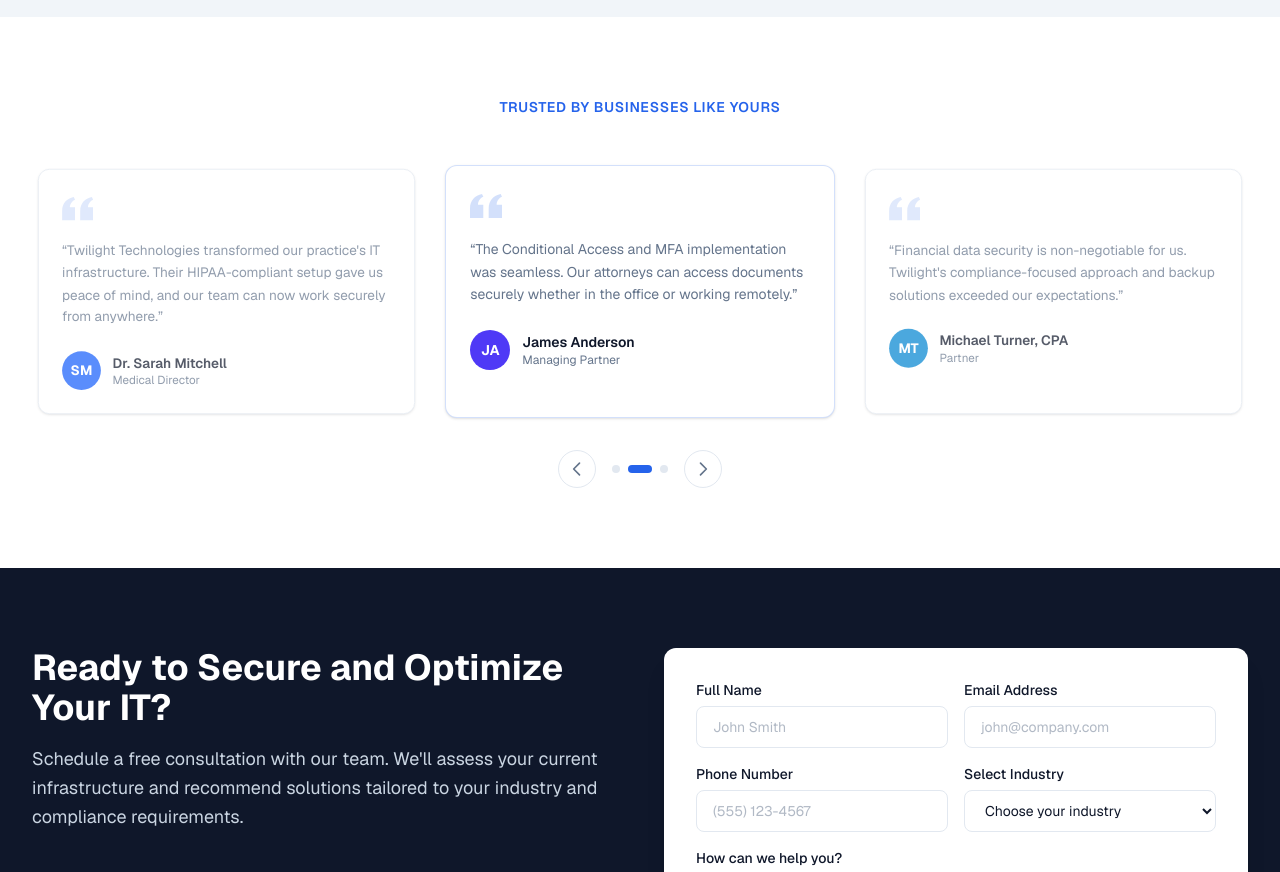
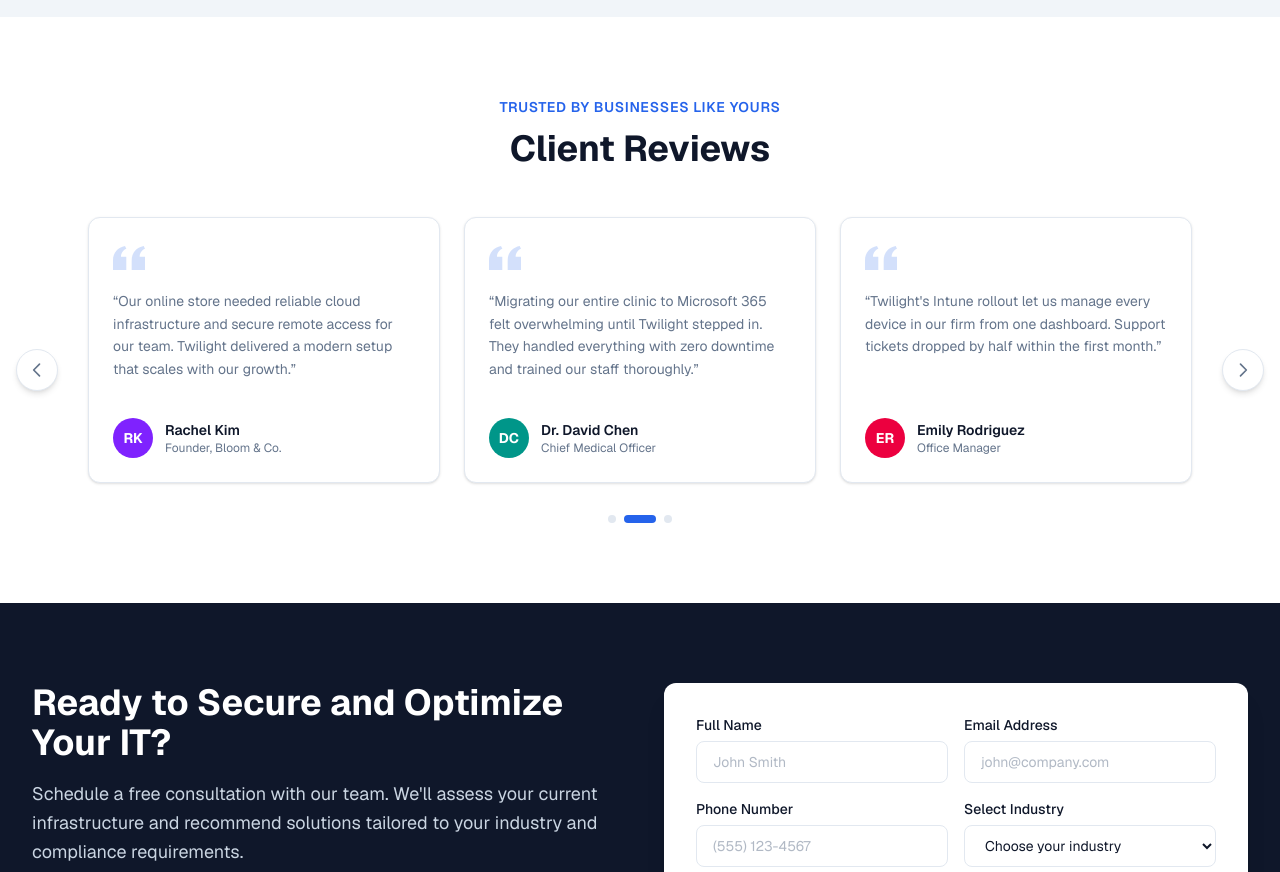
Before and after one commit to AhmadReact/twilight, a Next.js app: page / in a window 1280 px wide. Shown: the part 2900-3772 px from the top of the page. Built offline with nearby package versions, Linux system fonts and the light colour scheme.

Commit message:
Add slide-in animations to testimonials component; enhance autoplay functionality and improve layout responsiveness. Update global styles with new keyframes and animation classes for a polished user experience.

```diff
--- a/components/Testimonials.tsx
+++ b/components/Testimonials.tsx
@@ -1,41 +1,84 @@
 "use client";
 
-import { useEffect, useState } from "react";
+import {
+  useCallback,
+  useEffect,
+  useLayoutEffect,
+  useMemo,
+  useRef,
+  useState,
+} from "react";
 import { testimonials } from "@/lib/data";
 import { AnimateOnScroll } from "./AnimateOnScroll";
 
+const AUTO_PLAY_MS = 5000;
+const SLIDE_TRANSITION_MS = 50;
+const PER_SLIDE = 3;
+
+type Testimonial = (typeof testimonials)[number];
+
+function getSlides() {
+  const slides: Testimonial[][] = [];
+  for (let i = 0; i < testimonials.length; i += PER_SLIDE) {
+    slides.push(testimonials.slice(i, i + PER_SLIDE));
+  }
+  return slides;
+}
+
+function padSlide(slide: Testimonial[]) {
+  const slots: (Testimonial | null)[] = [...slide];
+  while (slots.length < PER_SLIDE) slots.push(null);
+  return slots;
+}
+
 export function Testimonials() {
-  const [active, setActive] = useState(0);
-  const [isTransitioning, setIsTransitioning] = useState(false);
+  const slides = useMemo(() => getSlides(), []);
+  const slideCount = slides.length;
+
+  const [activeSlide, setActiveSlide] = useState(0);
+  const [isPaused, setIsPaused] = useState(false);
+  const measureRef = useRef<HTMLDivElement>(null);
+  const [viewportHeight, setViewportHeight] = useState<number | null>(null);
+
+  const goTo = useCallback(
+    (index: number) => {
+      if (index === activeSlide) return;
+      setActiveSlide(index);
+    },
+    [activeSlide],
+  );
+
+  const goNext = useCallback(() => {
+    setActiveSlide((prev) => (prev === slideCount - 1 ? 0 : prev + 1));
+  }, [slideCount]);
+
+  const goPrev = useCallback(() => {
+    setActiveSlide((prev) => (prev === 0 ? slideCount - 1 : prev - 1));
+  }, [slideCount]);
+
+  useLayoutEffect(() => {
+    const measure = () => {
+      if (!measureRef.current) return;
+      let maxHeight = 0;
+      for (const child of measureRef.current.children) {
+        maxHeight = Math.max(
+          maxHeight,
+          (child as HTMLElement).getBoundingClientRect().height,
+        );
+      }
+      if (maxHeight > 0) setViewportHeight(maxHeight);
+    };
+
+    measure();
+    window.addEventListener("resize", measure);
+    return () => window.removeEventListener("resize", measure);
+  }, [slides]);
 
   useEffect(() => {
-    const interval = window.setInterval(() => {
-      setIsTransitioning(true);
-      window.setTimeout(() => {
-        setActive((prev) => (prev === testimonials.length - 1 ? 0 : prev + 1));
-        setIsTransitioning(false);
-      }, 300);
-    }, 5000);
-
+    if (isPaused) return;
+    const interval = window.setInterval(goNext, AUTO_PLAY_MS);
     return () => window.clearInterval(interval);
-  }, []);
-
-  const goTo = (index: number) => {
-    if (index === active) return;
-    setIsTransitioning(true);
-    window.setTimeout(() => {
-      setActive(index);
-      setIsTransitioning(false);
-    }, 300);
-  };
-
-  const goPrev = () => {
-    goTo(active === 0 ? testimonials.length - 1 : active - 1);
-  };
-
-  const goNext = () => {
-    goTo(active === testimonials.length - 1 ? 0 : active + 1);
-  };
+  }, [isPaused, goNext]);
 
   return (
     <section className="overflow-hidden bg-white py-20">
@@ -44,50 +87,132 @@
           <p className="text-center text-sm font-semibold uppercase tracking-wider text-primary">
             Trusted by Businesses Like Yours
           </p>
+          <h2 className="mt-3 text-center text-3xl font-bold text-navy sm:text-4xl">
+            Client Reviews
+          </h2>
         </AnimateOnScroll>
 
-        <div className="relative mt-12">
-          <div className="hidden gap-6 md:grid md:grid-cols-3">
-            {testimonials.map((testimonial, index) => (
-              <AnimateOnScroll
-                key={testimonial.name}
-                animation="fade-up"
-                delay={index * 150}
+        <AnimateOnScroll animation="fade-up" delay={150}>
+          <div
+            className="relative mt-12"
+            onMouseEnter={() => setIsPaused(true)}
+            onMouseLeave={() => setIsPaused(false)}
+            onFocus={() => setIsPaused(true)}
+            onBlur={() => setIsPaused(false)}
           >
+            <button
+              type="button"
+              onClick={goPrev}
+              className="absolute left-0 top-1/2 z-20 -translate-y-1/2 rounded-full border border-border bg-white p-2.5 text-slate shadow-md transition-all hover:border-primary hover:text-primary hover:shadow-lg max-md:hidden md:-translate-x-2 lg:-translate-x-4"
+              aria-label="Previous slide"
+            >
+              <ChevronIcon direction="left" />
+            </button>
+
+            <button
+              type="button"
+              onClick={goNext}
+              className="absolute right-0 top-1/2 z-20 -translate-y-1/2 rounded-full border border-border bg-white p-2.5 text-slate shadow-md transition-all hover:border-primary hover:text-primary hover:shadow-lg max-md:hidden md:translate-x-2 lg:translate-x-4"
+              aria-label="Next slide"
+            >
+              <ChevronIcon direction="right" />
+            </button>
+
+            {/* Hidden sizer — measures every slide at full width */}
             <div
-                  className={`h-full rounded-xl border border-border bg-white p-6 shadow-sm transition-all duration-500 ${
-                    index === active
-                      ? "scale-100 border-primary/20 shadow-md"
-                      : "scale-[0.97] opacity-70"
-                  }`}
+              ref={measureRef}
+              className="pointer-events-none invisible absolute left-0 right-0 top-0 px-0 md:px-10 lg:px-14"
+              aria-hidden="true"
             >
-                  <TestimonialCard testimonial={testimonial} />
-                </div>
-              </AnimateOnScroll>
+              {slides.map((slide, index) => (
+                <SlideGrid key={index} slots={padSlide(slide)} />
               ))}
             </div>
 
-          <div className="md:hidden">
             <div
-              className={`transition-all duration-300 ${
-                isTransitioning
-                  ? "translate-x-2 opacity-0"
-                  : "translate-x-0 opacity-100"
+              className="relative px-0 md:px-10 lg:px-14"
+              style={{ height: viewportHeight ?? undefined }}
+            >
+              {slides.map((slide, index) => (
+                <div
+                  key={index}
+                  className={`absolute inset-x-0 top-0 px-0 transition-opacity ease-out md:px-10 lg:px-14 ${
+                    index === activeSlide
+                      ? "z-10 opacity-100"
+                      : "z-0 opacity-0 pointer-events-none"
                   }`}
+                  style={{ transitionDuration: `${SLIDE_TRANSITION_MS}ms` }}
+                  aria-hidden={index !== activeSlide}
                 >
-              <div className="rounded-xl border border-primary/20 bg-white p-6 shadow-md">
-                <TestimonialCard testimonial={testimonials[active]} />
+                  <SlideGrid slots={padSlide(slide)} />
+                </div>
+              ))}
+            </div>
+
+            <div className="mt-8 flex flex-col items-center gap-4">
+              <div className="flex items-center justify-center gap-4 md:hidden">
+                <button
+                  type="button"
+                  onClick={goPrev}
+                  className="rounded-full border border-border p-2 text-slate transition-all hover:border-primary hover:text-primary"
+                  aria-label="Previous slide"
+                >
+                  <ChevronIcon direction="left" />
+                </button>
+                <button
+                  type="button"
+                  onClick={goNext}
+                  className="rounded-full border border-border p-2 text-slate transition-all hover:border-primary hover:text-primary"
+                  aria-label="Next slide"
+                >
+                  <ChevronIcon direction="right" />
+                </button>
+              </div>
+
+              <div className="flex flex-wrap items-center justify-center gap-2">
+                {slides.map((_, index) => (
+                  <button
+                    key={index}
+                    type="button"
+                    onClick={() => goTo(index)}
+                    className={`h-2 rounded-full transition-all duration-300 ${
+                      index === activeSlide
+                        ? "w-8 bg-primary"
+                        : "w-2 bg-border hover:bg-primary/40"
+                    }`}
+                    aria-label={`Go to slide ${index + 1}`}
+                    aria-current={index === activeSlide ? "true" : undefined}
+                  />
+                ))}
               </div>
             </div>
           </div>
+        </AnimateOnScroll>
+      </div>
+    </section>
+  );
+}
 
-          <div className="mt-8 flex items-center justify-center gap-4">
-            <button
-              type="button"
-              onClick={goPrev}
-              className="rounded-full border border-border p-2 text-slate transition-all hover:border-primary hover:text-primary hover:shadow-md"
-              aria-label="Previous testimonial"
-            >
+function SlideGrid({ slots }: { slots: (Testimonial | null)[] }) {
+  return (
+    <div className="grid grid-cols-1 items-stretch gap-6 md:grid-cols-3">
+      {slots.map((testimonial, index) =>
+        testimonial ? (
+          <TestimonialCard key={testimonial.name} testimonial={testimonial} />
+        ) : (
+          <div
+            key={`placeholder-${index}`}
+            className="hidden min-h-[260px] md:block"
+            aria-hidden="true"
+          />
+        ),
+      )}
+    </div>
+  );
+}
+
+function ChevronIcon({ direction }: { direction: "left" | "right" }) {
+  return (
     <svg
       className="h-5 w-5"
       fill="none"
@@ -98,78 +223,38 @@
       <path
         strokeLinecap="round"
         strokeLinejoin="round"
-                  d="M15 19l-7-7 7-7"
+        d={direction === "left" ? "M15 19l-7-7 7-7" : "M9 5l7 7-7 7"}
       />
     </svg>
-            </button>
-            <div className="flex gap-2">
-              {testimonials.map((_, index) => (
-                <button
-                  key={index}
-                  type="button"
-                  onClick={() => goTo(index)}
-                  className={`h-2 rounded-full transition-all duration-300 ${
-                    index === active ? "w-6 bg-primary" : "w-2 bg-border"
-                  }`}
-                  aria-label={`Go to testimonial ${index + 1}`}
-                />
-              ))}
-            </div>
-            <button
-              type="button"
-              onClick={goNext}
-              className="rounded-full border border-border p-2 text-slate transition-all hover:border-primary hover:text-primary hover:shadow-md"
-              aria-label="Next testimonial"
-            >
-              <svg
-                className="h-5 w-5"
-                fill="none"
-                viewBox="0 0 24 24"
-                stroke="currentColor"
-                strokeWidth={2}
-              >
-                <path
-                  strokeLinecap="round"
-                  strokeLinejoin="round"
-                  d="M9 5l7 7-7 7"
-                />
-              </svg>
-            </button>
-          </div>
-        </div>
-      </div>
-    </section>
   );
 }
 
-function TestimonialCard({
-  testimonial,
-}: {
-  testimonial: (typeof testimonials)[number];
-}) {
+function TestimonialCard({ testimonial }: { testimonial: Testimonial }) {
   return (
-    <>
+    <div className="flex h-full min-h-[260px] flex-col rounded-xl border border-border bg-white p-6 shadow-sm transition-shadow hover:border-primary/20 hover:shadow-md">
       <svg
-        className="h-8 w-8 text-primary/20"
+        className="h-8 w-8 shrink-0 text-primary/20"
         fill="currentColor"
         viewBox="0 0 24 24"
       >
         <path d="M14.017 21v-7.391c0-5.704 3.731-9.57 8.983-10.609l.995 2.151c-2.432.917-3.995 3.638-3.995 5.849h4v10h-9.983zm-14.017 0v-7.391c0-5.704 3.748-9.57 9-10.609l.996 2.151c-2.433.917-3.996 3.638-3.996 5.849h3.983v10h-9.983z" />
       </svg>
-      <p className="mt-4 text-sm leading-relaxed text-slate">
+      <p className="mt-4 line-clamp-5 min-h-[6.5rem] flex-1 text-sm leading-relaxed text-slate">
         &ldquo;{testimonial.quote}&rdquo;
       </p>
-      <div className="mt-6 flex items-center gap-3">
+      <div className="mt-6 flex shrink-0 items-center gap-3">
         <div
-          className={`flex h-10 w-10 items-center justify-center rounded-full text-sm font-bold text-white ${testimonial.color}`}
+          className={`flex h-10 w-10 shrink-0 items-center justify-center rounded-full text-sm font-bold text-white ${testimonial.color}`}
         >
           {testimonial.initials}
         </div>
-        <div>
-          <p className="text-sm font-semibold text-navy">{testimonial.name}</p>
-          <p className="text-xs text-slate">{testimonial.role}</p>
+        <div className="min-w-0">
+          <p className="truncate text-sm font-semibold text-navy">
+            {testimonial.name}
+          </p>
+          <p className="truncate text-xs text-slate">{testimonial.role}</p>
         </div>
       </div>
-    </>
+    </div>
   );
 }
--- a/lib/data.ts
+++ b/lib/data.ts
@@ -133,6 +133,54 @@
     initials: "MT",
     color: "bg-sky-600",
   },
+  {
+    quote:
+      "Our online store needed reliable cloud infrastructure and secure remote access for our team. Twilight delivered a modern setup that scales with our growth.",
+    name: "Rachel Kim",
+    role: "Founder, Bloom & Co.",
+    initials: "RK",
+    color: "bg-violet-600",
+  },
+  {
+    quote:
+      "Migrating our entire clinic to Microsoft 365 felt overwhelming until Twilight stepped in. They handled everything with zero downtime and trained our staff thoroughly.",
+    name: "Dr. David Chen",
+    role: "Chief Medical Officer",
+    initials: "DC",
+    color: "bg-teal-600",
+  },
+  {
+    quote:
+      "Twilight's Intune rollout let us manage every device in our firm from one dashboard. Support tickets dropped by half within the first month.",
+    name: "Emily Rodriguez",
+    role: "Office Manager",
+    initials: "ER",
+    color: "bg-rose-600",
+  },
+  {
+    quote:
+      "We needed Zero Trust security without slowing our team down. Twilight designed a solution that keeps us protected while our people stay productive.",
+    name: "Robert Hayes",
+    role: "CEO, Hayes Logistics",
+    initials: "RH",
+    color: "bg-amber-600",
+  },
+  {
+    quote:
+      "Jamf Pro management for our Mac fleet was set up perfectly. Our creative team loves their devices and our IT team finally has full visibility and control.",
+    name: "Lisa Park",
+    role: "Creative Director",
+    initials: "LP",
+    color: "bg-emerald-600",
+  },
+  {
+    quote:
+      "From the initial security assessment to ongoing 24/7 monitoring, Twilight has been a true partner. I recommend them to every business owner I know.",
+    name: "Thomas Wright",
+    role: "Operations Director",
+    initials: "TW",
+    color: "bg-orange-600",
+  },
 ];
 
 export const partners = [
```
Also changed, not shown: app/globals.css (+33 -1 lines). Lines whose indentation alone changed are shown as unchanged.
